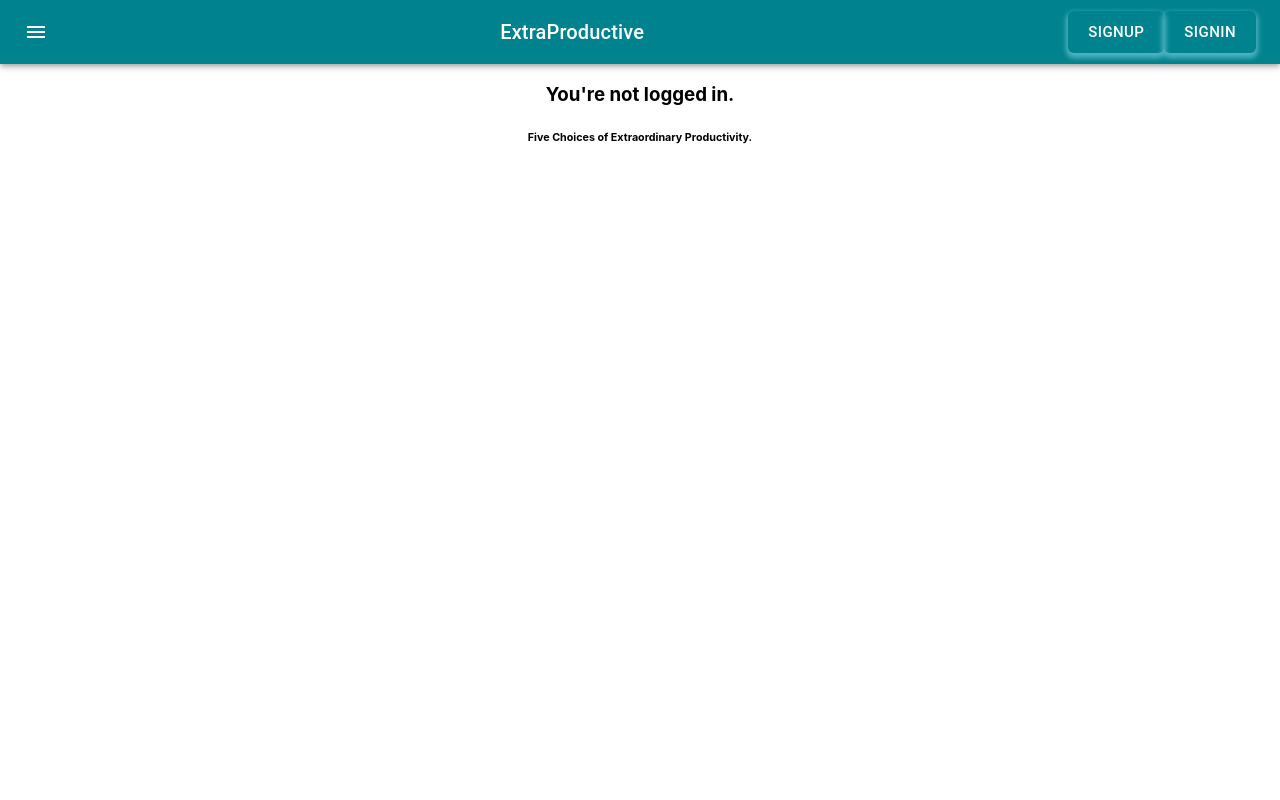
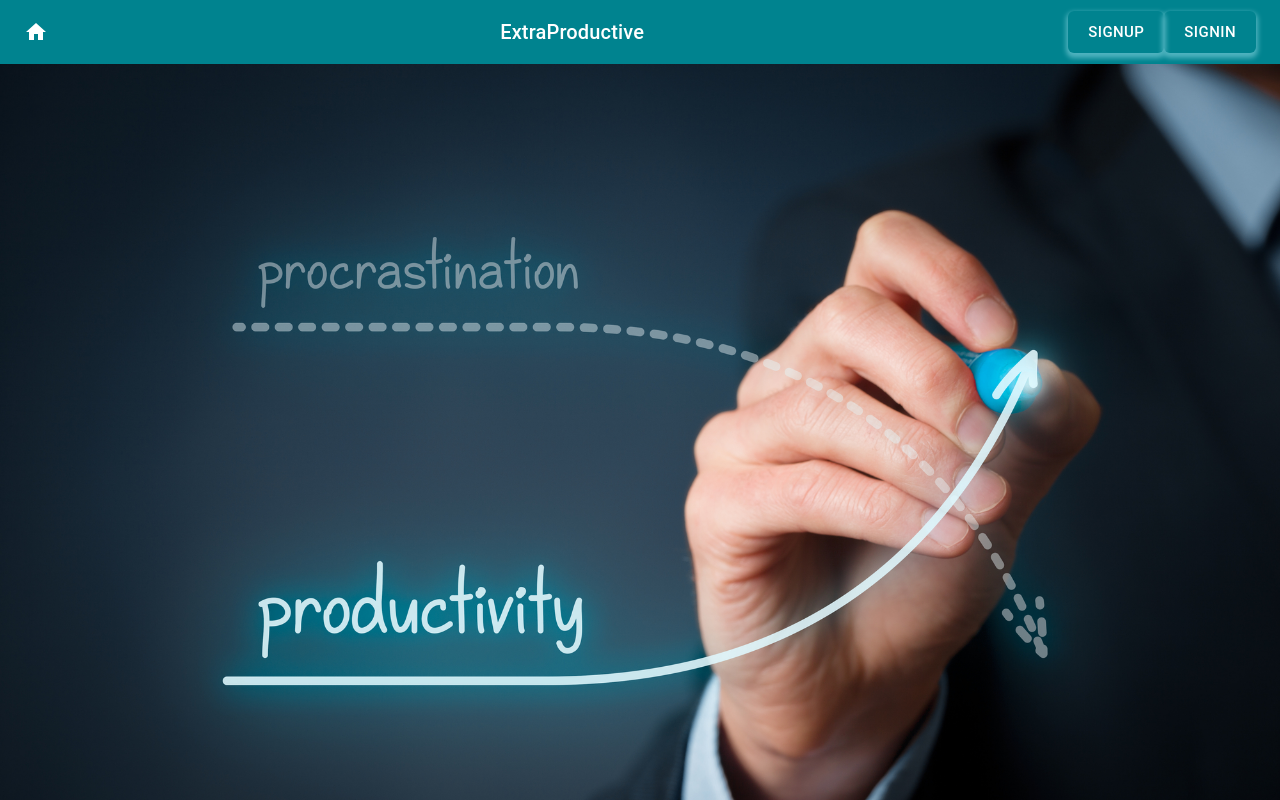
Before and after one commit to sangeetsub/productivity, a React (Create React App) app in the folder frontend/: page / in a window 1280 px wide. Shown: the top 800 px of the page. Built offline with nearby package versions, Linux system fonts and the light colour scheme.

Commit message:
adding image when logged out

```diff
--- a/frontend/src/components/HeaderBar.jsx
+++ b/frontend/src/components/HeaderBar.jsx
@@ -6,6 +6,7 @@
 import Typography from "@material-ui/core/Typography";
 import Button from "@material-ui/core/Button";
 import IconButton from "@material-ui/core/IconButton";
+import HomeIcon from "@material-ui/icons/Home";
 import MenuIcon from "@material-ui/icons/Menu";
 import { Link } from "react-router-dom";
 import { isAuthenticated } from "../services/auth";
@@ -54,7 +55,7 @@
             color="inherit"
             aria-label="menu"
           >
-            <MenuIcon />
+            <HomeIcon onClick={() => rerouteTo("/")} />
           </IconButton>
           <Typography variant="h6" className={classes.title}>
             ExtraProductive
--- a/frontend/src/components/TimeMetrix.jsx
+++ b/frontend/src/components/TimeMetrix.jsx
@@ -7,6 +7,7 @@
 import { getUser, isAuthenticated } from "../services/auth";
 import { taskDescriptionMapper } from "../utils/task";
 import { Link } from "react-router-dom";
+import background from "../images/background.jpg";
 
 function TimeMetrix(props) {
   const [myTasks, setMyTasks] = useState([]);
@@ -65,7 +66,9 @@
           </Grid>
         </Grid>
       ) : (
-        <h3>You're not logged in. </h3>
+        <div>
+          <img src={background} width={"100%"} />;
+        </div>
       )}
     </div>
   );
```
Also changed, not shown: frontend/src/images/background.jpg (added).
